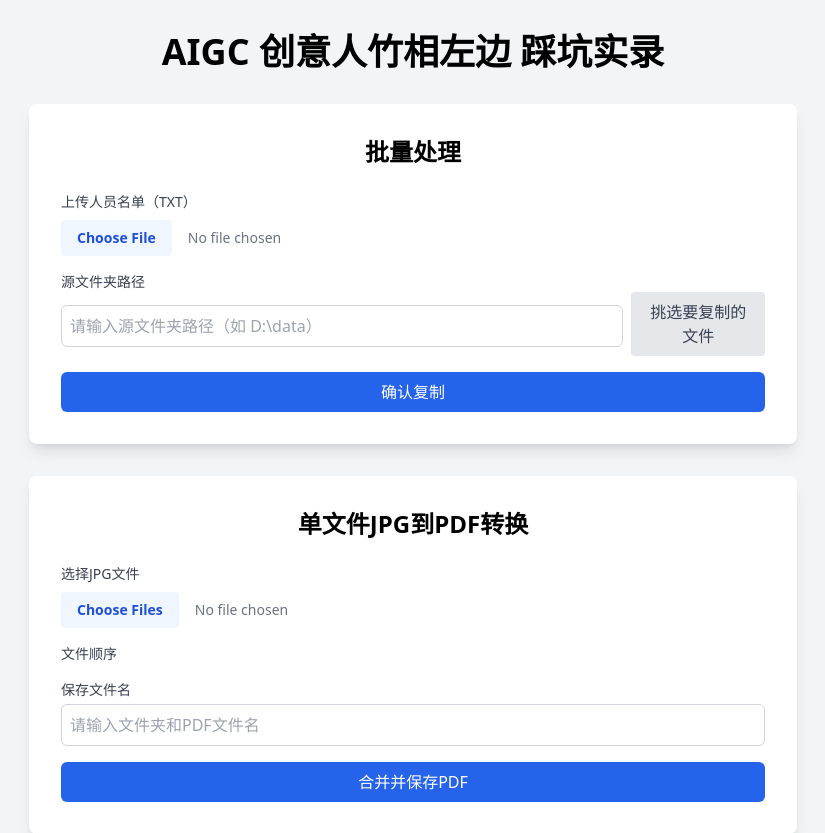
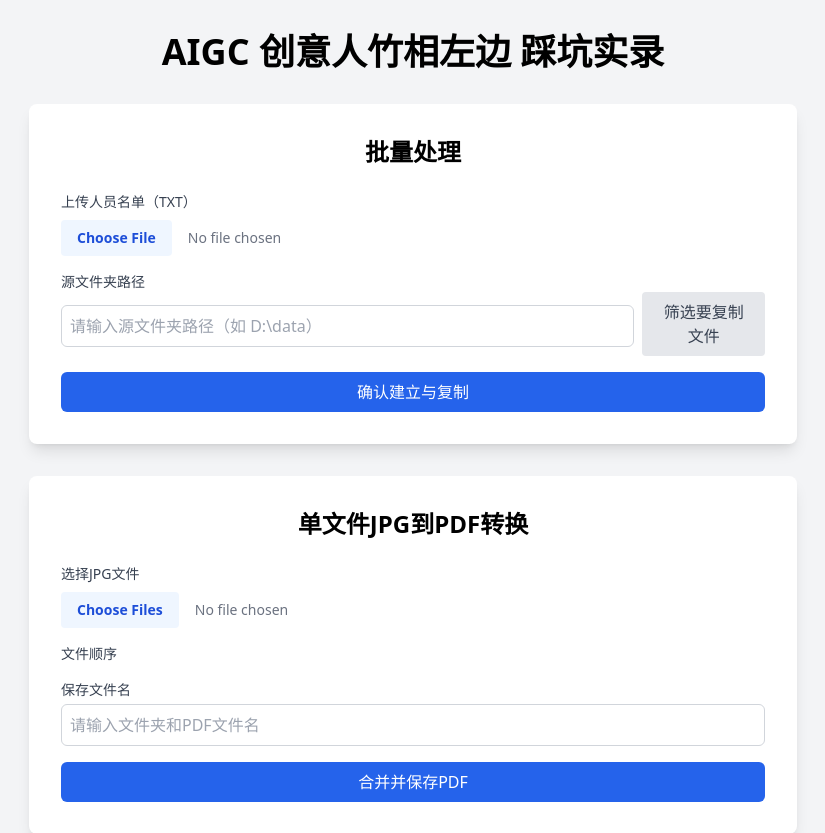
Before and after one commit to peter-zx/jpg2pdf_bamboox, a Flask app: page / in a window 1280 px wide. Shown: the top 833 px of the page, without its empty margins (227-1052 px from the left). Run offline with Flask 3, Linux system fonts and the light colour scheme; some libraries are stand-ins or nearby versions.

Commit message:
继续修bug

```diff
--- a/app.py
+++ b/app.py
@@ -4,6 +4,7 @@ from datetime import datetime
 from utils.file_utils import create_folders_from_txt, copy_selected_files_to_folders
 from utils.pdf_utils import merge_jpgs_to_pdf
 import urllib.parse
+import time
 
 app = Flask(__name__)
 
@@ -17,6 +18,8 @@ def index():
     output_folder = None
     files_in_folder = None
     source_folder = None
+    progress = None
+    completed = None
 
     if request.method == "POST":
         action = request.form.get("action")
@@ -41,12 +44,15 @@ def index():
                         txt_file.save(temp_txt_path)
 
                         # 步骤1：创建个人文件夹
-                        timestamp = datetime.now().strftime("%Y%m%d_%H%M%S")
-                        output_folder = os.path.join(DESKTOP_PATH, f"batch_{timestamp}")
+                        timestamp = datetime.now().strftime("%m%d_%H%M")
+                        output_folder = os.path.join(DESKTOP_PATH, f"批量文件复制_{timestamp}")
                         names = create_folders_from_txt(temp_txt_path, output_folder)
+                        progress = f"已创建 {len(names)} 个文件夹"
 
                         # 步骤2：复制选中的文件
                         copy_selected_files_to_folders(source_folder, output_folder, names, selected_files)
+                        progress = f"已复制文件到 {len(names)} 个文件夹"
+                        completed = "创建完毕"
 
                         # 清理临时TXT
                         os.remove(temp_txt_path)
@@ -93,7 +99,7 @@ def index():
                     except Exception as e:
                         error = f"转换失败：{str(e)}"
 
-    return render_template("index.html", error=error, names=names, output_folder=output_folder, files_in_folder=files_in_folder, source_folder=source_folder)
+    return render_template("index.html", error=error, names=names, output_folder=output_folder, files_in_folder=files_in_folder, source_folder=source_folder, progress=progress, completed=completed)
 
 @app.route("/list_files", methods=["POST"])
 def list_files():
--- a/templates/index.html
+++ b/templates/index.html
@@ -18,6 +18,12 @@
       {% if names %}
         <h3 class="text-lg font-semibold mb-4">文件夹创建和文件复制完成</h3>
         <p class="text-sm text-gray-600">输出路径：{{ output_folder }}</p>
+        {% if progress %}
+          <p class="mt-2 text-sm text-green-600">{{ progress }}</p>
+        {% endif %}
+        {% if completed %}
+          <p class="mt-2 text-sm text-green-600">{{ completed }}</p>
+        {% endif %}
       {% else %}
         <form method="POST" enctype="multipart/form-data" id="batchForm">
           <input type="hidden" name="action" value="batch">
@@ -31,14 +37,14 @@
             <label for="sourceFolder" class="block text-sm font-medium text-gray-700">源文件夹路径</label>
             <div class="flex items-center">
               <input type="text" name="sourceFolder" id="sourceFolder" placeholder="请输入源文件夹路径（如 D:\data）" class="mt-1 block w-full p-2 border border-gray-300 rounded-md">
-              <button type="button" onclick="listFiles()" class="ml-2 bg-gray-200 text-gray-700 px-4 py-2 rounded hover:bg-gray-300">挑选要复制的文件</button>
+              <button type="button" onclick="listFiles()" class="ml-2 bg-gray-200 text-gray-700 px-4 py-2 rounded hover:bg-gray-300">筛选要复制文件</button>
             </div>
           </div>
           <div class="mb-4" id="fileListContainer" style="display: none;">
             <label class="block text-sm font-medium text-gray-700 mb-2">选择要复制的文件</label>
             <ul id="fileList" class="list-disc pl-5 max-h-40 overflow-y-auto"></ul>
           </div>
-          <button type="submit" class="w-full bg-blue-600 text-white py-2 rounded-md hover:bg-blue-700">确认复制</button>
+          <button type="submit" class="w-full bg-blue-600 text-white py-2 rounded-md hover:bg-blue-700">确认建立与复制</button>
         </form>
       {% endif %}
       {% if error %}
```
